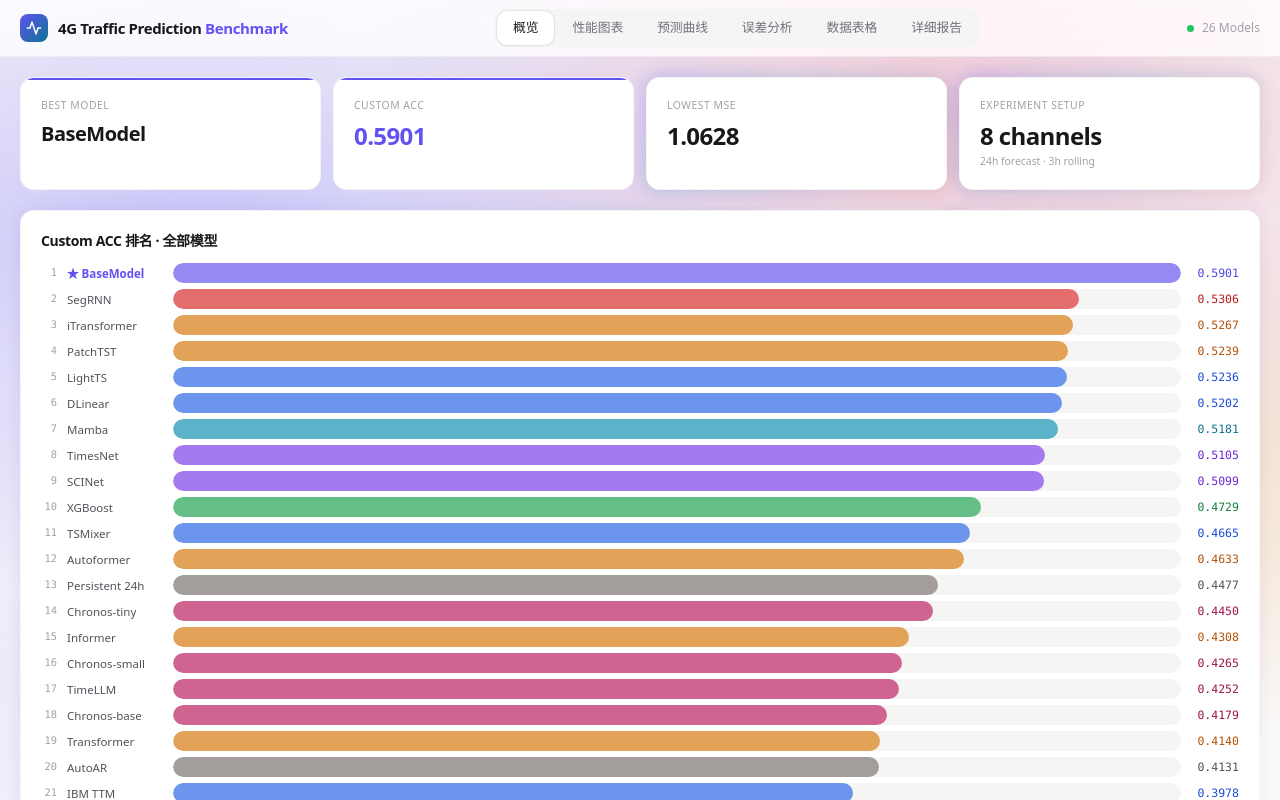
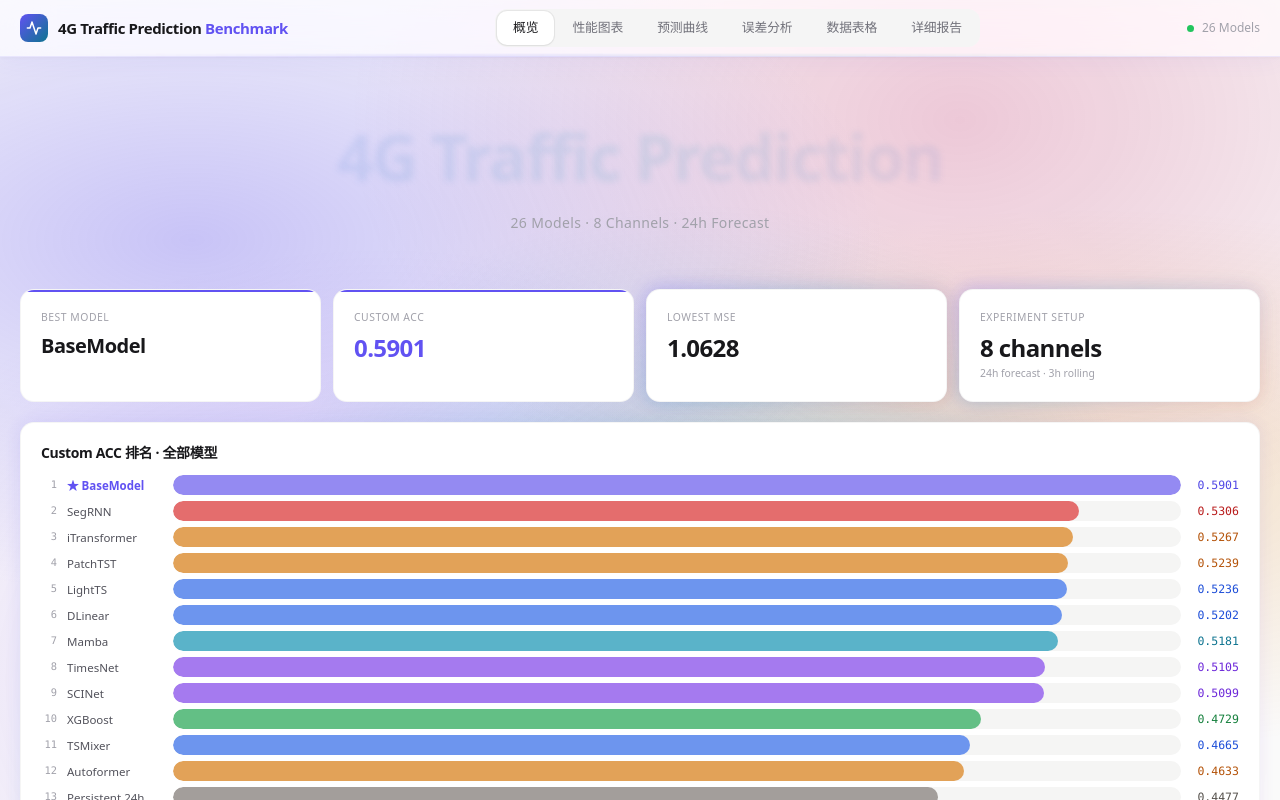
Before and after one commit to Ze-fan1/4G-Traffic-prediction-web, a React (Vite) app in the folder react-app/: page / in a window 1280 px wide. Shown: the top 800 px of the page. Built offline with nearby package versions, Linux system fonts and the light colour scheme.

Commit message:
添加欢迎模糊文字+粘稠导航+形状模糊hover特效

```diff
--- a/react-app/src/index.css
+++ b/react-app/src/index.css
@@ -59,10 +59,71 @@ body::before {
   100% { opacity: 0.95; filter: blur(14px); }
 }
 
-/* Glass Nav */
+/* 形状模糊 — Shape Blur on Hover */
+.shape-blur {
+  transition: filter 0.5s cubic-bezier(0.16,1,0.3,1), transform 0.5s cubic-bezier(0.16,1,0.3,1);
+}
+.shape-blur:hover {
+  filter: blur(0.6px) brightness(1.03);
+  transform: scale(1.008);
+}
+
+/* Table row shape blur */
+.dt tbody tr {
+  transition: filter 0.35s ease, background 0.15s;
+}
+.dt tbody tr:hover {
+  filter: blur(0.4px) brightness(1.02);
+}
+
+/* Chip shape blur */
+.chip {
+  transition: all 0.3s cubic-bezier(0.16,1,0.3,1);
+}
+.chip:hover {
+  filter: blur(0.3px) brightness(1.05);
+  transform: translateY(-1px);
+}
+
+/* Welcome blur text */
+.welcome-blur {
+  font-size: clamp(2rem, 5vw, 4rem);
+  font-weight: 800;
+  letter-spacing: -0.03em;
+  background: linear-gradient(135deg, rgba(97,82,242,0.12), rgba(8,145,178,0.10), rgba(124,58,237,0.08));
+  -webkit-background-clip: text;
+  background-clip: text;
+  color: transparent;
+  filter: blur(3px);
+  animation: welcomeUnblur 2s cubic-bezier(0.16,1,0.3,1) forwards;
+  user-select: none;
+  pointer-events: none;
+}
+@keyframes welcomeUnblur {
+  0% { filter: blur(8px); opacity: 0; transform: translateY(-20px) scale(0.95); }
+  60% { filter: blur(2px); opacity: 0.8; }
+  100% { filter: blur(3px); opacity: 1; transform: translateY(0) scale(1); }
+}
+
+/* Glass Nav — 粘稠导航 */
 .glass-nav {
-  background: rgba(255,255,255,0.78); backdrop-filter: blur(18px) saturate(180%);
-  -webkit-backdrop-filter: blur(18px) saturate(180%); border-bottom: 1px solid rgba(0,0,0,0.05);
+  position: relative;
+  background: rgba(255,255,255,0.7);
+  backdrop-filter: blur(24px) saturate(200%);
+  -webkit-backdrop-filter: blur(24px) saturate(200%);
+  border-bottom: 1px solid rgba(97,82,242,0.10);
+  box-shadow: 0 2px 24px rgba(97,82,242,0.06), 0 1px 4px rgba(0,0,0,0.04);
+  transition: all 0.4s cubic-bezier(0.16,1,0.3,1);
+}
+.glass-nav::after {
+  content: '';
+  position: absolute;
+  bottom: 0;
+  left: 5%;
+  right: 5%;
+  height: 1px;
+  background: linear-gradient(90deg, transparent, rgba(97,82,242,0.3), rgba(8,145,178,0.2), transparent);
+  filter: blur(1px);
 }
 
 /* Skeleton */
--- a/react-app/src/pages/OverviewPage.jsx
+++ b/react-app/src/pages/OverviewPage.jsx
@@ -20,22 +20,30 @@ export default function OverviewPage() {
 
   return (
     <div className="page-enter">
-      <div className="grid grid-cols-2 lg:grid-cols-4 gap-3 mt-5 mb-5">
-        <div className="card card-glow p-5 relative overflow-hidden">
+      {/* Welcome Banner */}
+      <div className="relative mt-5 mb-6 text-center overflow-hidden py-8">
+        <h1 className="welcome-blur" aria-hidden="true">4G Traffic Prediction</h1>
+        <p className="text-sm text-[#A1A1AA] mt-2 tracking-wide" style={{ animation: 'fadeIn 0.8s 0.3s cubic-bezier(0.16,1,0.3,1) both' }}>
+          26 Models · 8 Channels · 24h Forecast
+        </p>
+      </div>
+
+      <div className="grid grid-cols-2 lg:grid-cols-4 gap-3 mb-5">
+        <div className="card card-glow shape-blur p-5 relative overflow-hidden">
           <div className="absolute top-0 left-0 right-0 h-0.5" style={{ background: 'var(--accent)' }} />
           <p className="text-[0.65rem] text-[#A1A1AA] uppercase tracking-wider font-medium mb-1.5">Best Model</p>
           <p className="text-xl font-semibold tracking-tight">BaseModel</p>
         </div>
-        <div className="card card-glow p-5 relative overflow-hidden">
+        <div className="card card-glow shape-blur p-5 relative overflow-hidden">
           <div className="absolute top-0 left-0 right-0 h-0.5" style={{ background: 'var(--accent)' }} />
           <p className="text-[0.65rem] text-[#A1A1AA] uppercase tracking-wider font-medium mb-1.5">Custom ACC</p>
           <p className="text-2xl font-bold tracking-tight" style={{ color: 'var(--accent)' }}>0.5901</p>
         </div>
-        <div className="card card-glow p-5">
+        <div className="card card-glow shape-blur p-5">
           <p className="text-[0.65rem] text-[#A1A1AA] uppercase tracking-wider font-medium mb-1.5">Lowest MSE</p>
           <p className="text-2xl font-bold tracking-tight">1.0628</p>
         </div>
-        <div className="card card-glow p-5">
+        <div className="card card-glow shape-blur p-5">
           <p className="text-[0.65rem] text-[#A1A1AA] uppercase tracking-wider font-medium mb-1.5">Experiment Setup</p>
           <p className="text-2xl font-bold tracking-tight">8 channels</p>
           <p className="text-[0.65rem] text-[#A1A1AA] mt-0.5">24h forecast · 3h rolling</p>
```
Also changed, not shown: 4 other files (tests, documents, lock files or other folders).
